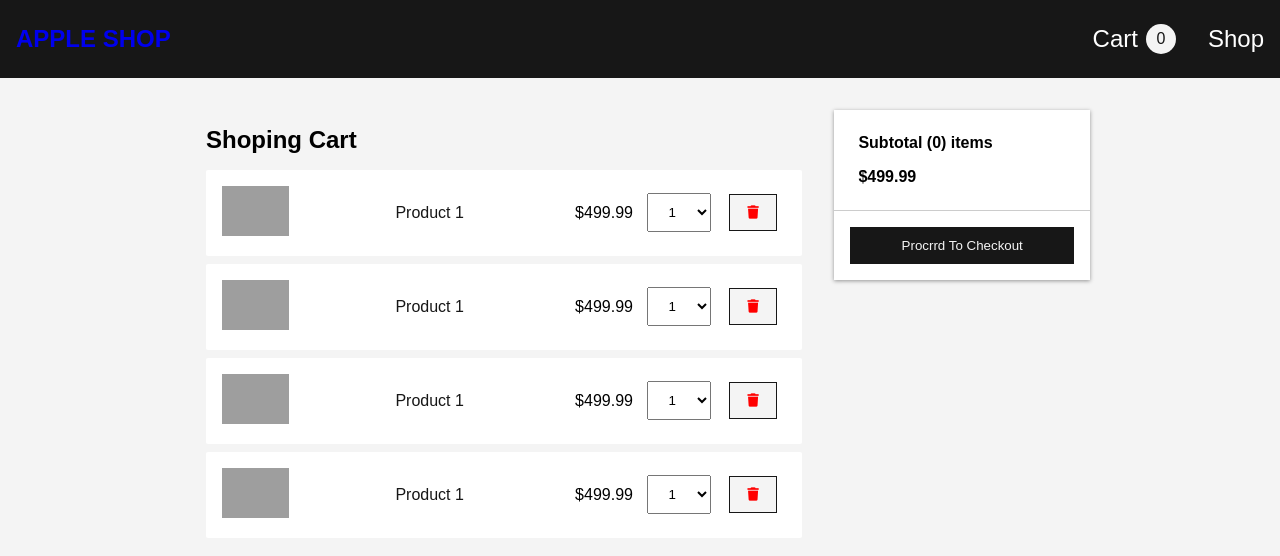
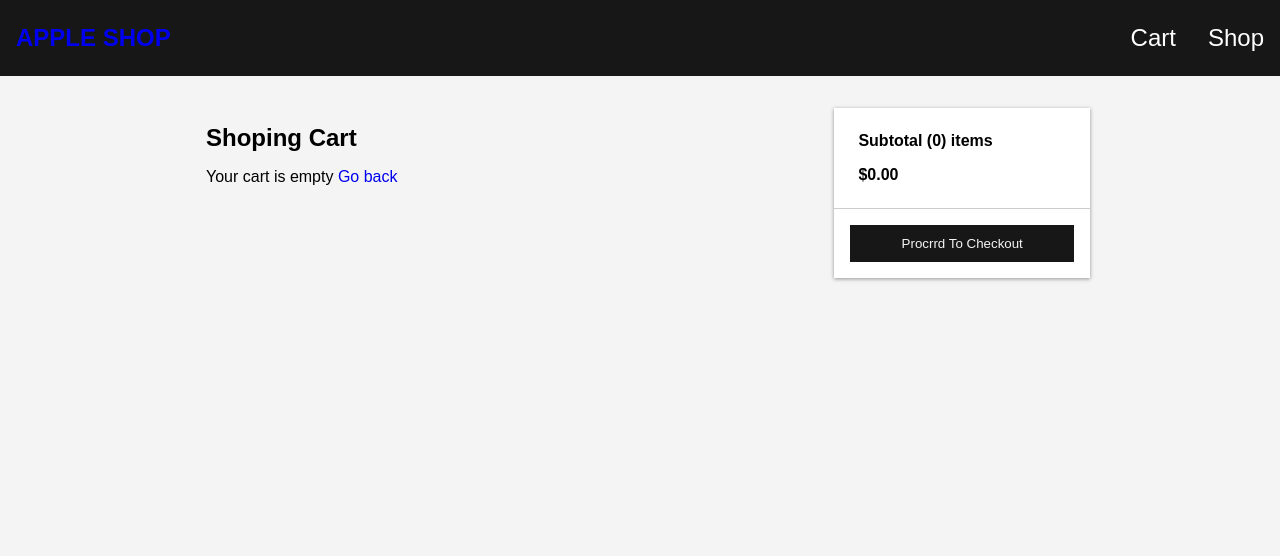
Before and after one commit to Andranik2512/app_ts, a React (Create React App) app in the folder frontend/: page /cart in a window 1280 px wide. Shown: the top 556 px of the page. Built offline with nearby package versions, Linux system fonts and the light colour scheme; grey boxes are pictures that could not be loaded.

Commit message:
cartScreen/productScreen and localStorage ready

```diff
--- a/frontend/src/components/CartItem.tsx
+++ b/frontend/src/components/CartItem.tsx
@@ -59,24 +59,30 @@ transition: all 0.3s ease-out;
 @media (max-width: 500px) {
     padding: 5px 8px;
 }`
-const CartItem: FC = () => {
+
+interface CartItemprops {
+    item: any,
+    qtyChangeHandler: any
+    removeHandler?:any
+    // removeFromCart?:(id:number) =>void
+}
+const CartItem: FC<CartItemprops> = ({ item, qtyChangeHandler, removeHandler }) => {
     return (
         <Cartitem>
             <CartitemImg>
-                <img src='https://store.storeimages.cdn-apple.com/4982/as-images.apple.com/is/iphone-13-pro-family-hero?wid=940&hei=1112&fmt=png-alpha&.v=1644969385433'
-                    alt='product name' />
+                <img src={item.imageUrl}
+                    alt={item.name} />
             </CartitemImg>
-            <StyledLink to={'/product/${111}'}>
-                <p>Product 1</p>
+            <StyledLink to={'/product/${item.product}'}>
+                <p>{item.name}</p>
             </StyledLink>
-            <CartitemPrice>$499.99</CartitemPrice>
-            <CartitemSelect>
-                <option value='1'>1</option>
-                <option value='2'>2</option>
-                <option value='3'>3</option>
-                <option value='4'>4</option>
+            <CartitemPrice>${item.price}</CartitemPrice>
+            <CartitemSelect value={item.qty} onChange={(e) => qtyChangeHandler(item.product, e.target.value)}>
+                {[...Array(item.countInStock).keys()].map(x => (
+                    <option key={x + 1} value={x + 1}>{x + 1}</option>
+                ))}
             </CartitemSelect>
-            <CartitemDeleteBtn>
+            <CartitemDeleteBtn onClick={() => removeHandler(item.product)}>
                 <i className='fas fa-trash'></i>
             </CartitemDeleteBtn>
         </Cartitem>
--- a/frontend/src/components/Navbar.tsx
+++ b/frontend/src/components/Navbar.tsx
@@ -1,11 +1,9 @@
 import React, { FC } from 'react';
 import { Link } from 'react-router-dom';
-
-import NavbarCartShop from './NavbarComponents/NavbarCartShop';
-import NavLogo from './NavbarComponents/NavLogo';
+import { useSelector } from 'react-redux';
 
 import styled from 'styled-components'
-
+//Стили
 const NavbarWrapper = styled.nav`
 width: 100%;
 background-color: #171717;
@@ -15,11 +13,72 @@ align-items: center;
 padding: 1.5rem 1rem;
 z-index: 50;
 `
+const Logo = styled.h2`
+color: #f4f4f4;
+font-size: 1.5rem;
+cursor: pointer;
+`
+const WrapperCartShop = styled.ul`
+display: flex;
+list-style: none;
+align-items: center;
+`
+const CartShopLi = styled.li`
+padding-left: 1.5rem;
+`
+const CartShopSpan = styled.span`
+display: flex;
+align-items: center;
+font-size: 1.5rem;
+color: white;
+margin-left: 8px;
+`
+const CartShopBadge = styled.span`
+width: 30px;
+height: 30px;
+background-color: #f4f4f4;
+border-radius: 50%;
+margin-left: 8px;
+color: #171717;
+display: flex;
+justify-content: center;
+align-items: center;
+font-size: 1rem;`
+
 const Navbar: FC = () => {
+
+const cart = useSelector((state:any) => state.cart);
+const {cartItes} = cart;
+
+const getCartCount = () =>{
+  return cartItes.reduce((qty:any, item:any) => qty + Number(item.qty),0)
+}
+
+
   return (
     <NavbarWrapper>
-      <NavLogo />
-      <NavbarCartShop />
+      <Logo>
+        <Link to='/'>
+          APPLE SHOP
+        </Link>
+      </Logo>
+      <WrapperCartShop>
+        <CartShopLi>
+          <Link to='/cart' >
+            <CartShopSpan>
+              Cart
+              {/* <CartShopBadge>
+            <span> ({getCartCount()})</span>
+              </CartShopBadge> */}
+            </CartShopSpan>
+          </Link>
+        </CartShopLi>
+        <CartShopLi>
+          <Link to='/'>
+            <CartShopSpan>Shop</CartShopSpan>
+          </Link>
+        </CartShopLi>
+      </WrapperCartShop>
     </NavbarWrapper>
   );
 }
--- a/frontend/src/components/NavbarComponents/NavLogo.tsx
+++ /dev/null
@@ -1,23 +0,0 @@
-import React, { FC } from 'react';
-import { Link } from 'react-router-dom';
-
-import styled from 'styled-components'
-
-
-const Logo = styled.h2`
-color: #f4f4f4;
-font-size: 1.5rem;
-cursor: pointer;
-`
-
-const NavLogo: FC = () => {
-  return (
-  <Logo>
-    <Link to='/'>
-    APPLE SHOP
-    </Link>
-  </Logo>
-  );
-}
-
-export default NavLogo;
--- a/frontend/src/components/NavbarComponents/NavbarCartShop.tsx
+++ /dev/null
@@ -1,55 +0,0 @@
-import React, { FC } from 'react';
-import { Link } from 'react-router-dom';
-
-import styled from 'styled-components'
-
-//Стили
-const WrapperCartShop = styled.ul`
-display: flex;
-list-style: none;
-align-items: center;
-`
-const CartShopLi = styled.li`
-padding-left: 1.5rem;
-`
-const CartShopSpan = styled.span`
-display: flex;
-align-items: center;
-font-size: 1.5rem;
-color: white;
-margin-left: 8px;
-`
-const CartShopBadge = styled.span`
-width: 30px;
-height: 30px;
-background-color: #f4f4f4;
-border-radius: 50%;
-margin-left: 8px;
-color: #171717;
-display: flex;
-justify-content: center;
-align-items: center;
-font-size: 1rem;`
-const NavbarCartShop: FC = () => {
-    return (
-        <WrapperCartShop>
-            <CartShopLi>
-                <Link to='/cart' >
-                    <CartShopSpan>
-                        Cart
-                        <CartShopBadge>
-                            0
-                        </CartShopBadge>
-                    </CartShopSpan>
-                </Link>
-            </CartShopLi>
-            <CartShopLi>
-                <Link to='/'>
-                    <CartShopSpan>Shop</CartShopSpan>
-                </Link>
-            </CartShopLi>
-        </WrapperCartShop>
-    );
-}
-
-export default NavbarCartShop;
--- a/frontend/src/redux/actions/cartActions.ts
+++ b/frontend/src/redux/actions/cartActions.ts
@@ -2,7 +2,7 @@ import * as actionTypes from "../constans/cartConstans";
 import axios from "axios";
 
 export const addToCart = (id:number, qty:number) => async (dispatch:any,getState:any) => {
-    const {data} = await axios.get(`/api/product/${id}`);
+    const {data} = await axios.get(`/api/products/${id}`);
 
     dispatch({
         type: actionTypes.ADD_TO_CART,
@@ -19,7 +19,7 @@ export const addToCart = (id:number, qty:number) => async (dispatch:any,getState
     localStorage.setItem("cart", JSON.stringify(getState().cart.cartItems));
 };
 
-export const removeFromCart = (id:any) => (dispatch:any, getState:any) => {
+export const removeFromCart = (id:number) => (dispatch:any, getState:any) => {
     dispatch({
       type: actionTypes.REMOVE_FROM_CART,
       payload: id,
--- a/frontend/src/redux/store.ts
+++ b/frontend/src/redux/store.ts
@@ -13,10 +13,24 @@ const reducer = combineReducers({
 });
 
 const middleware = [thunk];
+let cartItems1 = localStorage.getItem("cart");
+let cartItemsInLocalStorage:any;
+if(cartItems1) {
+    cartItemsInLocalStorage =  JSON.parse(cartItems1);
+}else {
+    cartItemsInLocalStorage = [];
+}
+
+const INITIAL_STATE:any = {
+  cart: {
+    cartItems: cartItemsInLocalStorage,
+  },
+};
 
 const store = createStore(
-    reducer,
-    composeWithDevTools(applyMiddleware(...middleware))
-  );
+  reducer,
+  INITIAL_STATE,
+  composeWithDevTools(applyMiddleware(...middleware))
+);
 
-  export default store;
+export default store;
--- a/frontend/src/screens/CartScreen.tsx
+++ b/frontend/src/screens/CartScreen.tsx
@@ -1,6 +1,11 @@
-import React, { FC } from 'react';
+import React, { FC, useEffect } from 'react';
+import { useDispatch, useSelector } from 'react-redux';
+import { Link } from 'react-router-dom';
 import styled from 'styled-components'
 import CartItem from '../components/CartItem';
+import { addToCart, removeFromCart } from '../redux/actions/cartActions';
+
+
 
 const Cartscreen = styled.div`
 display: flex;
@@ -59,21 +64,49 @@ p {
 
 
 const CartScreen: FC = () => {
+  const dispatch = useDispatch();
+
+  const cart = useSelector((state: any) => state.cart)
+  const { cartItems } = cart;
+
+  const qtyChangeHandlers = (id:number, qty:number) => {
+    dispatch(addToCart(id, qty))
+  }
+
+  const removeHandler = (id:number) => {
+    dispatch(removeFromCart(id))
+  }
+
+const getCartCount = () => {
+  return cartItems.reduce((qty:any, item:any) => Number(item.qty) + qty,0);
+}
+
+const getCartSubTotal = () => {
+  return cartItems.reduce((price:any, item:any) => item.price * item.qty + price, 0);
+}
+
+
   return (
     <Cartscreen>
       <CartscreenLeft>
         <h2>Shoping Cart</h2>
-
-    <CartItem/>
-    <CartItem/>
-    <CartItem/>
-    <CartItem/>
-
+        {cartItems.length === 0 ? (
+          <div>
+            Your cart is empty <Link to='/'>Go back</Link>
+          </div>
+        ) : (
+          cartItems.map((item: any) =>
+          <CartItem
+           item={item}
+           qtyChangeHandler={qtyChangeHandlers}
+           removeHandler={removeHandler}
+           />)
+        )}
       </CartscreenLeft>
       <CartscreenRight>
         <CartscreenInfo>
-     <p>Subtotal (0) items</p>
-     <p>$499.99</p>
+          <p>Subtotal ({getCartCount()}) items</p>
+          <p>${getCartSubTotal().toFixed(2)}</p>
         </CartscreenInfo>
         <div>
           <button>Procrrd To Checkout</button>
--- a/frontend/src/screens/ProductScreen.tsx
+++ b/frontend/src/screens/ProductScreen.tsx
@@ -3,7 +3,7 @@ import { useDispatch, useSelector } from 'react-redux';
 //Actions
 import { getProductDetails } from '../redux/actions/productActions';
 import { addToCart } from '../redux/actions/cartActions';
-import { useMatch } from 'react-router-dom';
+import { Link } from 'react-router-dom';
 
 import styled from 'styled-components'
 //Стили
@@ -97,23 +97,11 @@ useEffect(() => {
     dispatch(getProductDetails(prodId));
   }
 }, [dispatch, product]);
-// const dispatch = useDispatch();
 
+const addToCartHandler = () => {
+  dispatch(addToCart(product._id, qty));
+};
 
-// const productDetails = useSelector((state:any) => state.getProductDetails);
-// const {loading, error, product} = productDetails;
-// console.log(useMatch);
-
-// useEffect(() => {
-//   if(product && match.params.id !== product._id){
-//     dispatch(getProductDetails(match.params.id))
-//   }
-// }, [dispatch,match, product]);
-
-// const addToCartHandler = () => {
-//   dispatch(addToCart(product._id, qty));
-//   history.push(`/cart`);
-// };
 
   return (
     <ProductWrapper>
@@ -135,7 +123,7 @@ useEffect(() => {
           <p> Price: <span>${product.price}</span></p>
           <p> Status: <span>{product.countInStock > 0 ? "In Stock" : "Out of Stock"}</span></p>
           <p>
-            Qty
+            qty
             <select value={qty} onChange={(e) => setQty((e.target as any).value)}>
             {[...Array(product.countInStock).keys()].map((x) => (
               <option key={x+1} value={x+1}>{x+1}</option>
@@ -143,7 +131,11 @@ useEffect(() => {
             </select>
           </p>
           <p>
-            <button type='button'>Add to Cart</button>
+            <button type='button' onClick={addToCartHandler}>
+              <Link to={"/cart"}>
+              Add to Cart
+              </Link>
+              </button>
           </p>
         </ProductScreenRightInfo>
       </ProductScreenRight>
@@ -151,7 +143,6 @@ useEffect(() => {
       )}
 
     </ProductWrapper>
-    // <h1>asd</h1>
   );
 }
 
```
Lines whose indentation alone changed are shown as unchanged.
